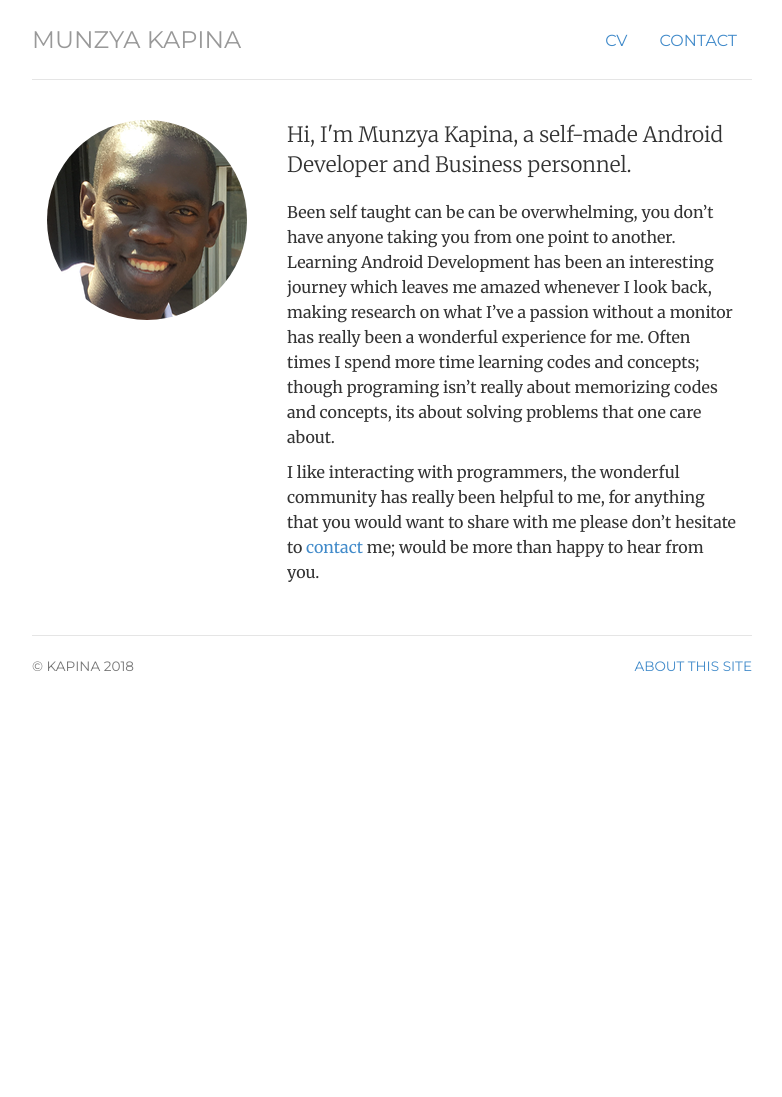
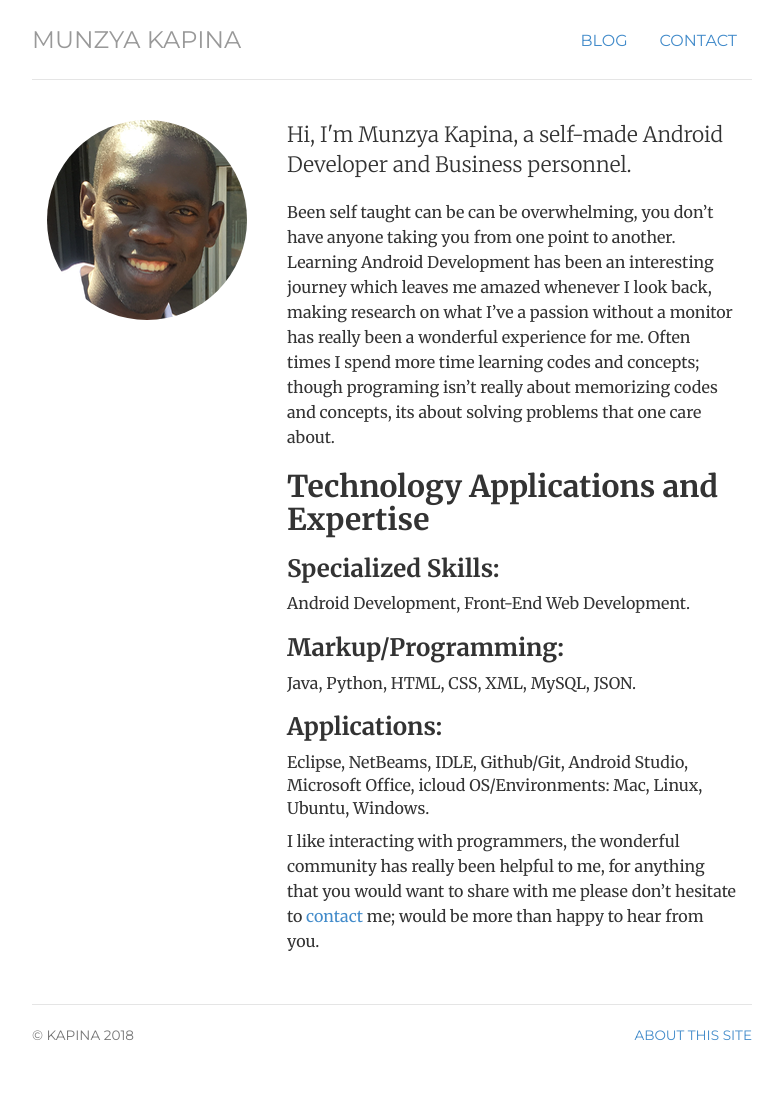
Before and after one commit to Munzya/Munzya.github.io, a Jekyll site: the page built from index.html, in a window 1280 px wide. Shown: the whole page, without its empty margins (248-1030 px from the left). Built offline with Jekyll 4.4.1, drawn with Linux system fonts in a browser that asks for light colours; before the commit the page ends 900 px from its top, so only the background shows below that.

Commit message:
updating my blog

```diff
--- a/_config.yml
+++ b/_config.yml
@@ -1,2 +1,2 @@
-permalink: /notes/:year/:month/:day/:title
+permalink: /blog/:year/:month/:day/:title
 markdown: kramdown
--- a/_includes/header.html
+++ b/_includes/header.html
@@ -1,6 +1,6 @@
 <div class="header">
 	<ul class="nav nav-pills pull-right">
-		<li class="{{ page.cv }}"><a href="/cv" title="CV">CV</a></li>
+		<li class="{{ page.cv }}"><a href="/blog" title="Blog">Blog</a></li>
 		<!-- <li class="{{ page.projects }}"><a href="/projects" title="Projects">Projects</a></li> -->
 		<!-- <li class="{{ page.notes }}"><a href="/notes" title="Notes">Notes</a></li> -->
 		<li class="{{ page.contact }}"><a href="/contact" title="Contact">Contact</a></li>
--- a/_layouts/post.html
+++ b/_layouts/post.html
@@ -1,6 +1,6 @@
 ---
 layout: default
-notes: active
+blog: active
 ---
 
 <div class="notes">
--- a/contact/index.html
+++ b/contact/index.html
@@ -1,7 +1,7 @@
 ---
 layout: default
 title: Contact
-cv: passive
+blog: passive
 projects: passive
 notes: passive
 contact: active
@@ -15,11 +15,11 @@ description: Contact information for Munzya kapina, a self-made Android Develope
 	<li><a href="https://twitter.com/MunzyaKapina">@Twitter</a></li>
 	<li><a href="http://github.com/Munzya">@GitHub</a></li>
 	<li><a href="mailto:munzyakapina@yahoo.com">@Email</a></li>
-	<li><a href="http://linkedid.com/in/munzya-kapina-87b499158">@Linkedld</a></li>
+	<li><a href="http://linkedid.com/in/munzya-kapina-87b499158">@Linkedid</a></li>
 
 
 
-	<li>Or you can give me a call/text, or better still whatsapp on: <span class="obfuscate">+260 976 705750</span></li>
+	<li>Or you can give me a call/text, or better still whatsapp on: <span class="obfuscate">057507 679 062+</span></li>
 	</ul>
 
 </div>
--- a/cv/index.html
+++ b/cv/index.html
@@ -1,10 +1,9 @@
 ---
 layout: default
-title: CV
+title: Blog
 home: passive
-cv: active
+blog: passive
 projects: passive
-notes: passive
 contact: passive
 description: Current CV for Jonathan McGlone, a Librarian, Front-End Developer, Digital Publisher, Project Manager, Music Enthusiast, and Web Noodler living and working in Michigan.
 ---
--- a/index.html
+++ b/index.html
@@ -15,6 +14,11 @@ description: Munzya kapina is a self-made Android Developer, spend most of his t
 	<p class="lead">Hi, I'm <span itemprop="name">Munzya Kapina</span>, a self-made Android Developer and Business personnel.</p>
 	<p>Been self taught can be can be overwhelming, you don’t have anyone taking you from one point to another. Learning Android Development has been an interesting journey which leaves me amazed whenever I look back, making research on what I’ve a passion without a monitor has really been a wonderful experience for me. Often times I spend more time learning codes and concepts; though programing isn’t really about memorizing codes and concepts, its about solving problems that one care about.
 </p>
+<p><h2>Technology Applications and Expertise</h2>
+<p><h3>Specialized Skills:</h3> Android Development, Front-End Web Development.</p>
+<p><h3>Markup/Programming:</h3> Java, Python, HTML, CSS, XML, MySQL, JSON.</p>
+<p><h3>Applications:</h3> Eclipse, NetBeams, IDLE, Github/Git, Android Studio, Microsoft Office, icloud OS/Environments: Mac, Linux, Ubuntu, Windows.</p></p>
+
 
 	<p>I like interacting with <span itemprop="title">programmers, the wonderful community has really been helpful to me, for anything that you would want to share with me please don’t hesitate to </span> <a href="contact">contact</a> me; would be more than happy to hear from you.   </p>
 	</div>
```
Also changed, not shown: other parts of index.html (+1 -2 lines), 1 other file.
